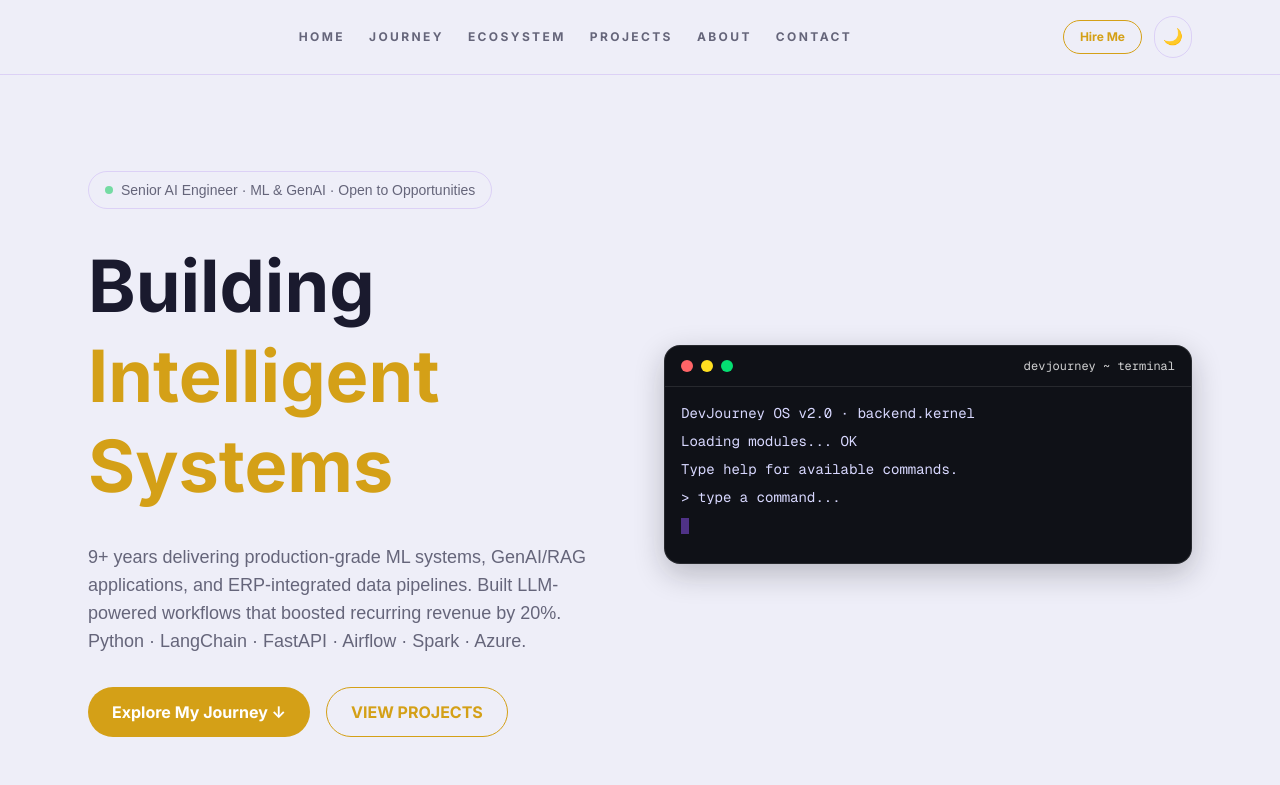
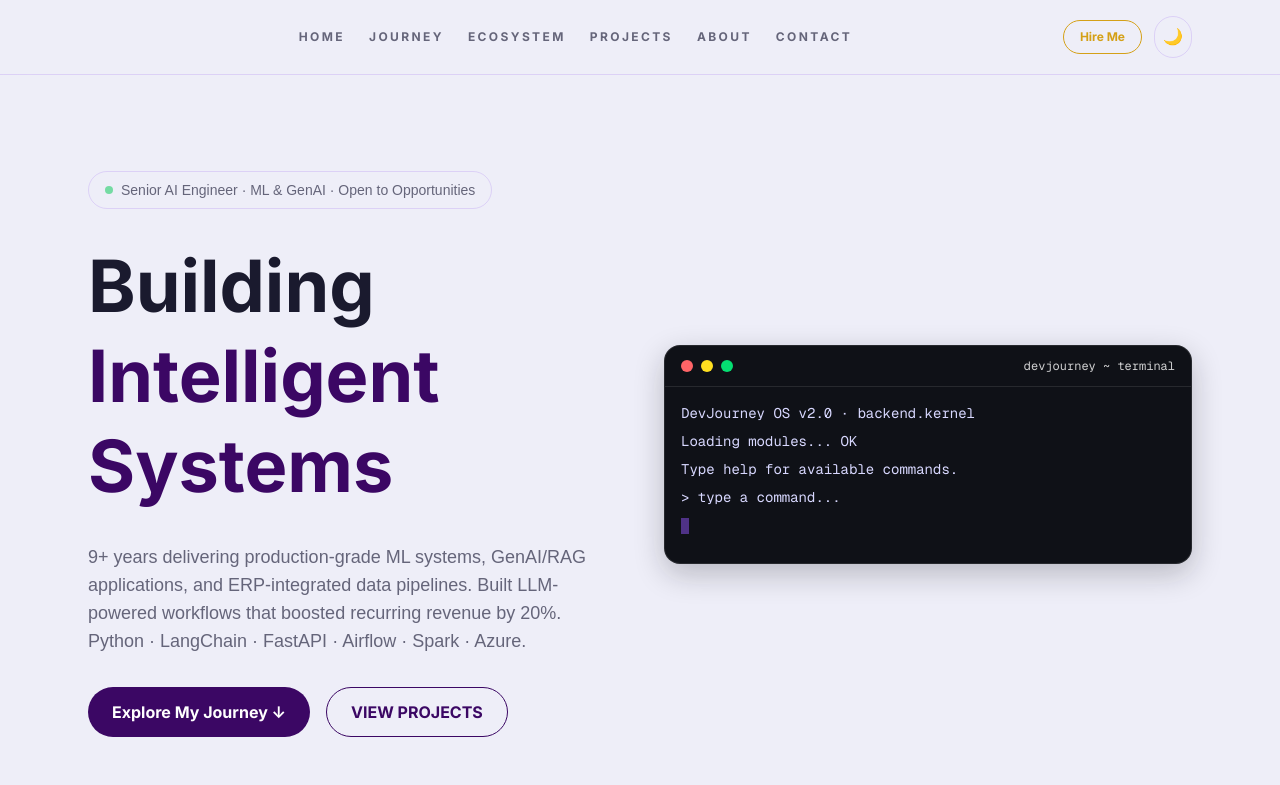
Before and after one commit to DanyalKh/DanyalKh.github.io, a Next.js app: page / in a window 1280 px wide. Shown: the top 785 px of the page. Built offline with nearby package versions, Linux system fonts and the light colour scheme; a web font is replaced by a local one.

Commit message:
Update app/globals.css with new primary colors for light and dark modes.

```diff
--- a/app/globals.css
+++ b/app/globals.css
@@ -3,7 +3,7 @@
 :root {
   --background: #eeeef8;
   --foreground: #1a1a2e;
-  --primary: #d4a017;
+  --primary: #3b0764;
   --secondary: #d4a017;
   --card: #0f1117;
   --muted: #65657a;
@@ -13,7 +13,7 @@
 .dark {
   --background: #0a0a0f;
   --foreground: #f3f3ff;
-  --primary: #8f54f5;
+  --primary: #d4a017;
   --secondary: #d4a017;
   --card: #0f1117;
   --muted: #aaaacc;
```
